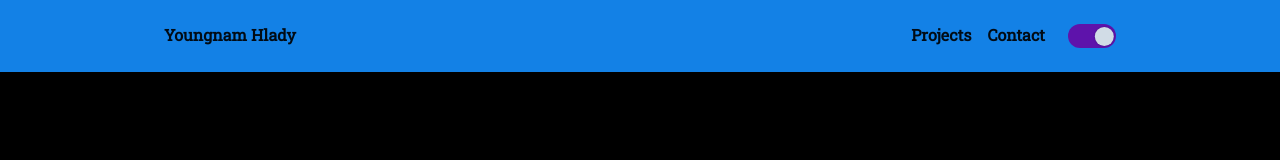
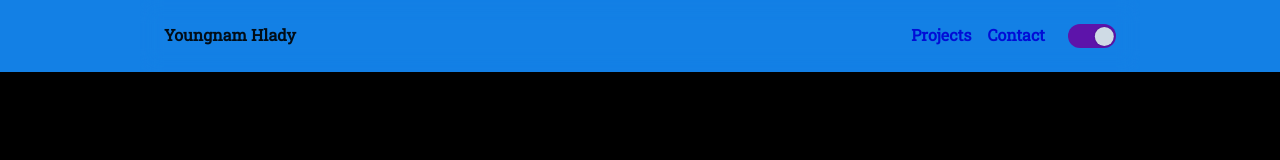
Before and after one commit to youngnamh/portfolio, a React (Vite) app: page / in a window 1280 px wide. Shown: the top 160 px of the page. Built offline with nearby package versions, Linux system fonts and the light colour scheme.

Commit message:
added anchors to project and contact

```diff
--- a/src/components/Contents.tsx
+++ b/src/components/Contents.tsx
@@ -1,6 +1,6 @@
 import "../styles/content.css";
 import profile from "../assets/svg/profile.svg";
-import Tools from "./tools";
+import Tools from "./Tools";
 import AllProjects from "./AllProjects";
 import Contact from "./Contact";
 
@@ -31,6 +31,7 @@ export default function Contents() {
           facere nam officiis fuga id explicabo incidunt a. Impedit, velit?
           Sapiente iure ratione minima earum provident est perspiciatis!
         </div>
+        <div id="project-anchor"></div>
         <div>
           <h1>Projects</h1>
           <AllProjects />
@@ -39,7 +40,7 @@ export default function Contents() {
           <div style={{ fontSize: "5rem", marginTop: "10rem" }}>Skills</div>
           <Tools />
         </div>
-        <div className="contact-page">
+        <div className="contact-page" id="contact-anchor">
           <div style={{ fontSize: "5rem", marginTop: "10rem" }}>Contact</div>
           <Contact />
         </div>
--- a/src/components/NavBar.tsx
+++ b/src/components/NavBar.tsx
@@ -8,12 +8,21 @@ type NavProps = {
 
 export default function NavBar({ isOnNav, handleToggleNav }: NavProps) {
   return (
+    <div>
       <div className="nav-border">
         <div className="nav-container container">
           <div className="logo">Youngnam Hlady</div>
           <div className="tabs">
-          <div>Projects</div>
-          <div>Contact</div>
+            <div>
+              <a href="#project-anchor" className="nav-anchor">
+                Projects
+              </a>
+            </div>
+            <div>
+              <a href="#contact-anchor" className="nav-anchor">
+                Contact
+              </a>
+            </div>
             <Switch
               isOn={isOnNav}
               handleToggle={() => {
@@ -23,5 +32,6 @@ export default function NavBar({ isOnNav, handleToggleNav }: NavProps) {
           </div>
         </div>
       </div>
+    </div>
   );
 }
--- a/src/styles/content.css
+++ b/src/styles/content.css
@@ -1,6 +1,10 @@
 * {
   font-family: "Roboto Slab", serif;
   box-sizing: border-box;
+}
+
+html {
+  scroll-behavior: smooth;
 }
 
 .about-border {
--- a/src/styles/navbar.css
+++ b/src/styles/navbar.css
@@ -6,7 +6,8 @@
   display: flex;
   justify-content: center;
   opacity: 0.9;
-  z-index: 100;
+  z-index: 10;
+  backdrop-filter: blur(10px);
 }
 
 .nav-container {
@@ -15,6 +16,8 @@
   padding: 1.5rem;
   opacity: 0.9;
   font-weight: bold;
+  z-index: 11;
+  backdrop-filter: blur(10px);
 }
 
 .container {
@@ -27,3 +30,11 @@
   display: flex;
   gap: 1rem;
 }
+
+.nav-anchor {
+  text-decoration: none;
+}
+
+.nav-anchor:visited {
+  color: black;
+}
```
Lines whose indentation alone changed are shown as unchanged.
